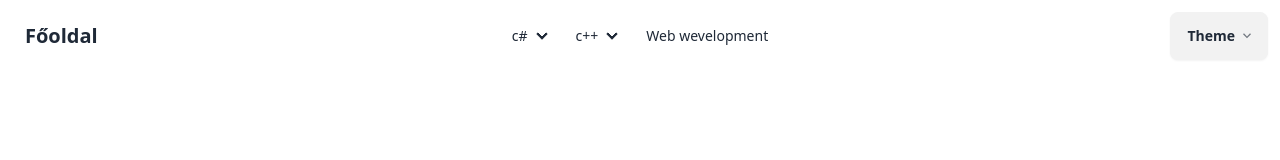
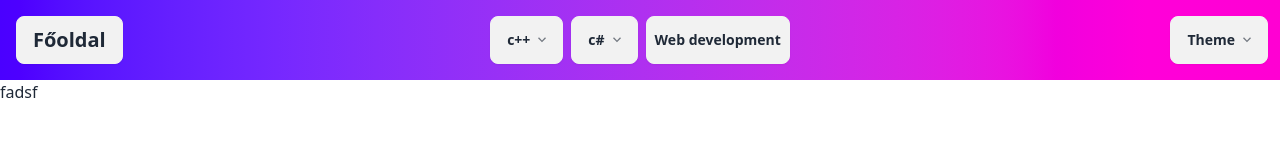
Before and after one commit to khun2/tailwind-webproj, a plain HTML site: page subpages/progthm.html in a window 1280 px wide. Drawn offline with nearby package versions, Linux system fonts and the light colour scheme.

Commit message:
2024. máj. 30., csütörtök, 13:03:46 CEST

```diff
--- a/subpages/progthm.html
+++ b/subpages/progthm.html
@@ -10,10 +10,10 @@
 </head>
 
 <body>
-    <nav class="navbar bg-base-100">
+    <nav class="navbar bg-gradient-to-r from-primary to-secondary">
         <div class="navbar-start">
-            <div class="dropdown">
-                <div tabindex="0" role="button" class="btn btn-ghost lg:hidden">
+            <div class="dropdown pr-2">
+                <div tabindex="0" role="button" class="btn bg-base-200 lg:hidden">
                     <svg xmlns="http://www.w3.org/2000/svg" class="h-5 w-5" fill="none" viewBox="0 0 24 24"
                         stroke="currentColor">
                         <path stroke-linecap="round" stroke-linejoin="round" stroke-width="2"
@@ -21,12 +21,12 @@
                     </svg>
                 </div>
                 <ul tabindex="0"
-                    class="menu menu-sm dropdown-content mt-3 z-[1] p-2 shadow bg-base-100 rounded-box w-52">
+                    class="menu menu-sm dropdown-content z-[1] p-2 shadow-2xl bg-base-300 rounded-box">
                     <li>
                         <a>c#</a>
                         <ul class="p-2">
                             <li><a href="./karesz.html">Karesz</a></li>
-                            <li>Programozási tételek</a></li>
+                            <li><a href="./progthm.html">Programozási tételek</a></li>
                         </ul>
                     </li>
                     <li>
@@ -39,29 +39,37 @@
                     <li><a href="./webdev.html">Web development</a></li>
                 </ul>
             </div>
-            <a href="../index.html" class="btn btn-ghost text-xl">Főoldal</a>
+            <a href="../index.html" class="btn bg-base-200 text-xl">Főoldal</a>
         </div>
         <div class="navbar-center hidden lg:flex">
-            <ul class="menu menu-horizontal px-1">
-                <li>
-                    <details>
-                        <summary>c#</summary>
-                        <ul class="p-2">
-                            <li><a href="./karesz.html">Karesz</a></li>
-                            <li><a>Programozási tételek</a></li>
-                        </ul>
-                    </details>
+            <ul class="menu menu-horizontal px-1 ">
+                <li class="dropdown dropdown-bottomp">
+                    <div tabindex="0" role="button" class="btn">
+                        c++
+                        <svg width="12px" height="12px" class="h-2 w-2 fill-current opacity-60 inline-block"
+                            xmlns="http://www.w3.org/2000/svg" viewBox="0 0 2048 2048">
+                            <path d="M1799 349l242 241-1017 1017L7 590l242-241 775 775 775-775z"></path>
+                        </svg>
+                    </div>
+                    <ul tabindex="0" class="dropdown-content z-[1] p-2 shadow-2xl bg-base-300 rounded-box">
+                        <li><a href="./algopro.html">Algopro</a></li>
+                        <li><a href="./cpp.html">Programozási tételek</a></li>
+                    </ul>
                 </li>
-                <li>
-                    <details>
-                        <summary>c++</summary>
-                        <ul class="p-2">
-                            <li><a href="./algopro.html">Algopro</a></li>
-                            <li><a href="./cpp.html">Programozási tételek</a></li>
-                        </ul>
-                    </details>
+                <li class="dropdown dropdown-bottom px-2">
+                    <div tabindex="0" role="button" class="btn">
+                        c#
+                        <svg width="12px" height="12px" class="h-2 w-2 fill-current opacity-60 inline-block"
+                            xmlns="http://www.w3.org/2000/svg" viewBox="0 0 2048 2048">
+                            <path d="M1799 349l242 241-1017 1017L7 590l242-241 775 775 775-775z"></path>
+                        </svg>
+                    </div>
+                    <ul tabindex="0" class="dropdown-content z-[1] p-2 shadow-2xl bg-base-300 rounded-box">
+                        <li><a href="./karesz.html">karesz</a></li>
+                        <li><a href="./progthm.html">Programozási tételek</a></li>
+                    </ul>
                 </li>
-                <li><a href="./webdev.html">Web wevelopment</a></li>
+                <li><a class="p-2 bg-base-200 btn" hre>Web development</a></li>
             </ul>
         </div>
         <div class="dropdown dropdown-bottom navbar-end flex">
@@ -95,6 +103,9 @@
         </div>
     </nav>
 
+    <main>
+        fadsf
+    </main>
 </body>
 
 </html>
```
Also changed, not shown: index.html (+32 -24 lines), subpages/algopro.html (+35 -24 lines), subpages/cpp.html (+35 -24 lines), subpages/karesz.html (+35 -24 lines), subpages/webdev.html (+7 -7 lines).
